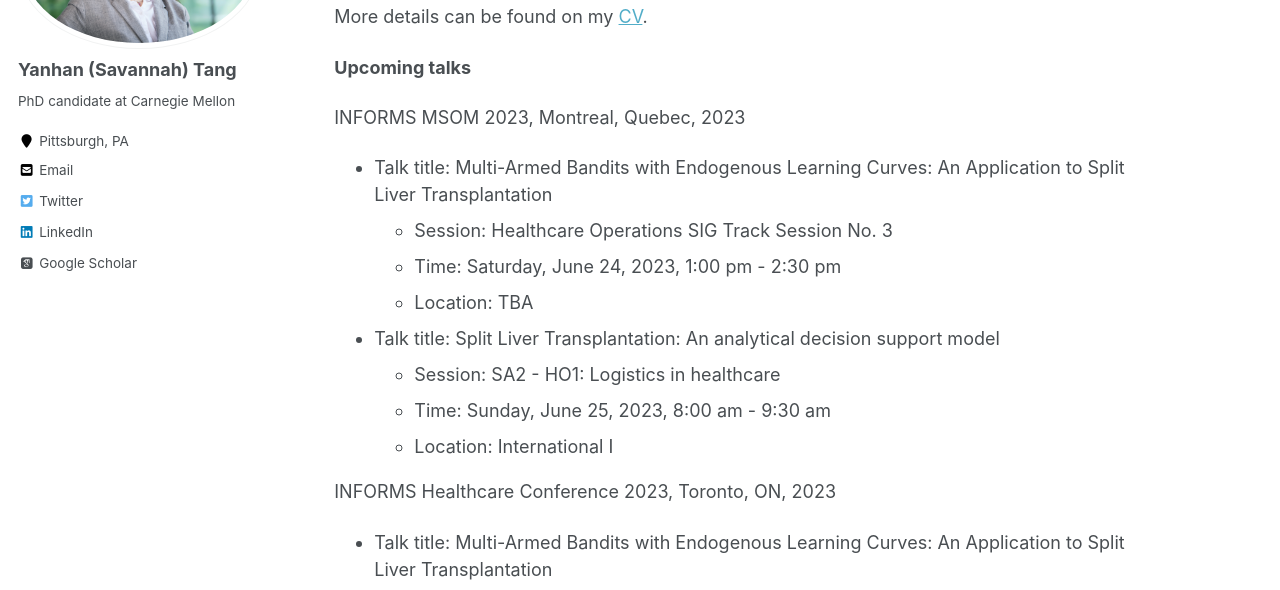
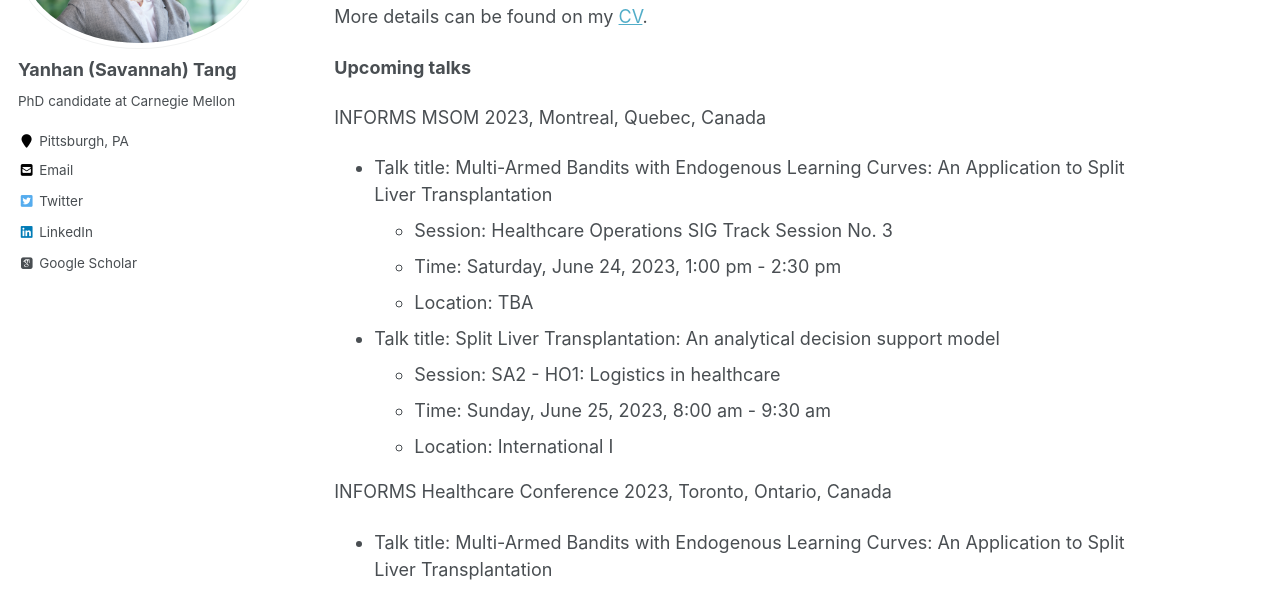
Before and after one commit to savytang/savytang.github.io, a Jekyll site: the page built from _pages/about.md, in a window 1280 px wide and 900 px high, scrolled down 472 px. Shown: the part 153-743 px from the top of the window. Built offline with Jekyll 4.4.1, drawn with Linux system fonts in a browser that asks for light colours; some web fonts are replaced.

Commit message:
Update about.md
Added conference country and province

```diff
--- a/_pages/about.md
+++ b/_pages/about.md
@@ -23,7 +23,7 @@ More details can be found on my [CV](../files/Tang_Yanhan_20230601.pdf).
 
 **Upcoming talks**
 
-INFORMS MSOM 2023, Montreal, Quebec, 2023
+INFORMS MSOM 2023, Montreal, Quebec, Canada
 
 * Talk title: Multi-Armed Bandits with Endogenous Learning Curves: An Application to Split Liver Transplantation
   * Session: Healthcare Operations SIG Track Session No. 3
@@ -34,7 +34,7 @@ INFORMS MSOM 2023, Montreal, Quebec, 2023
   - Time: Sunday, June 25, 2023, 8:00 am - 9:30 am
   - Location: International I
 
-INFORMS Healthcare Conference 2023, Toronto, ON, 2023
+INFORMS Healthcare Conference 2023, Toronto, Ontario, Canada
 
 * Talk title: Multi-Armed Bandits with Endogenous Learning Curves: An Application to Split Liver Transplantation
   * Session: TA11 - Data-driven Sequential Decision Making in Medicine
```
